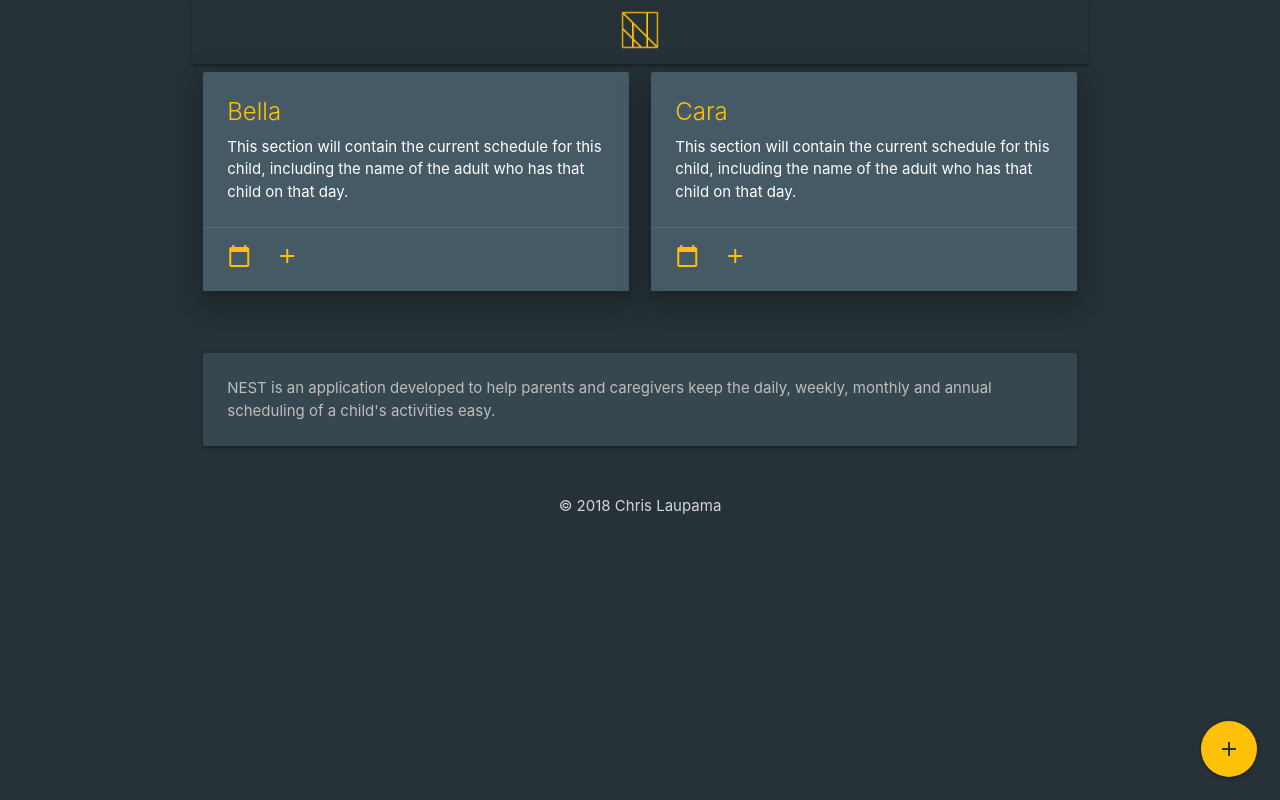
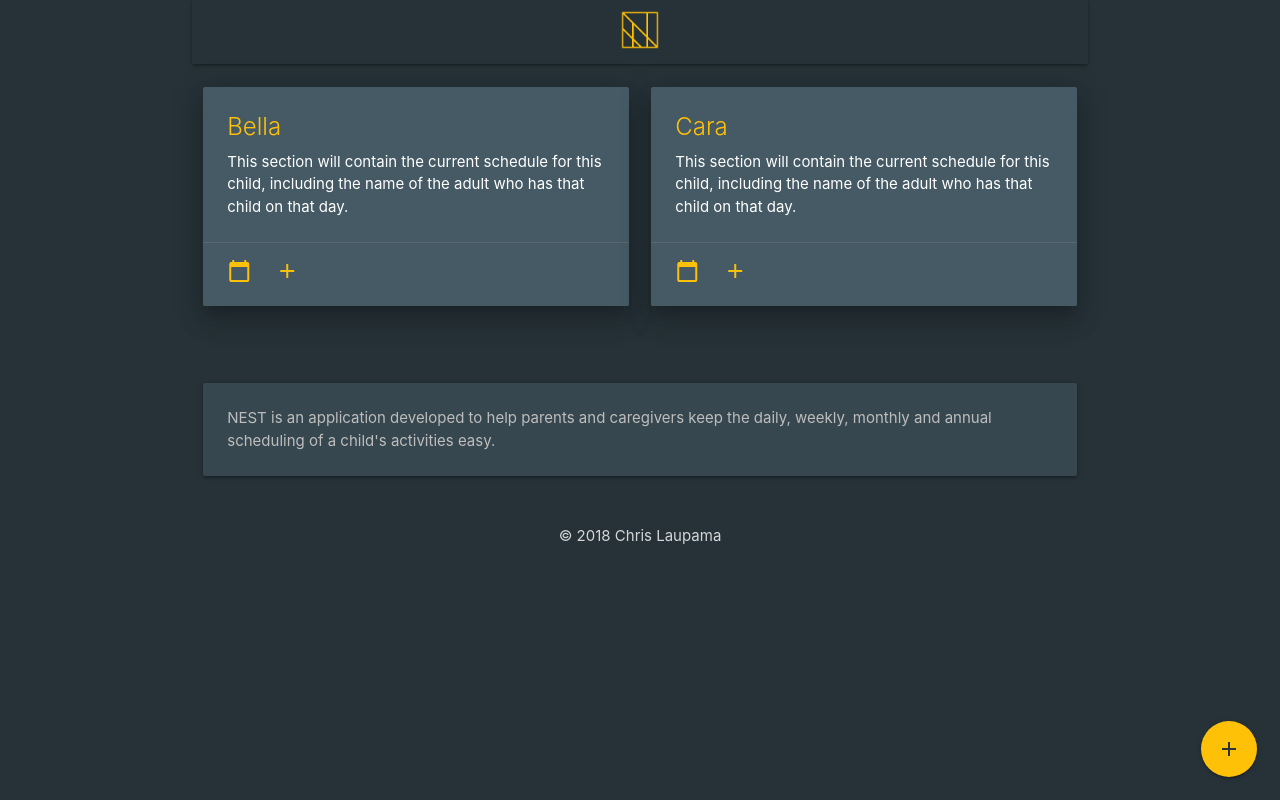
Before and after one commit to chrislaupama/nest-react, a React (Create React App) app: page / in a window 1280 px wide. Built offline with nearby package versions, Linux system fonts and the light colour scheme.

Commit message:
used section class on main div for more margin

```diff
--- a/src/components/Main/Main.jsx
+++ b/src/components/Main/Main.jsx
@@ -3,6 +3,7 @@ import React from "react";
 export default class Main extends React.Component {
   render() {
     return (
+      <div className="section">
         <div className="row">
           <div className="col s12 m6">
             <div className="card blue-grey darken-2 z-depth-4">
@@ -10,7 +11,8 @@ export default class Main extends React.Component {
                 <span className="card-title amber-text">Bella</span>
                 <p>
                   This section will contain the current schedule for this child,
-                including the name of the adult who has that child on that day.
+                  including the name of the adult who has that child on that
+                  day.
                 </p>
               </div>
               <div className="card-action">
@@ -30,7 +32,8 @@ export default class Main extends React.Component {
                 <span className="card-title amber-text">Cara</span>
                 <p>
                   This section will contain the current schedule for this child,
-                including the name of the adult who has that child on that day.
+                  including the name of the adult who has that child on that
+                  day.
                 </p>
               </div>
               <div className="card-action">
@@ -44,6 +47,7 @@ export default class Main extends React.Component {
             </div>
           </div>
         </div>
+      </div>
     );
   }
 }
```
Lines whose indentation alone changed are shown as unchanged.
